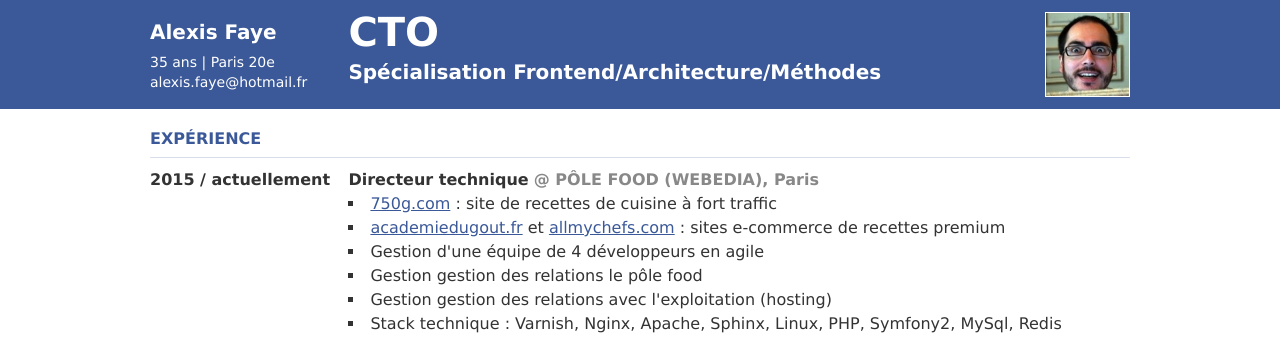
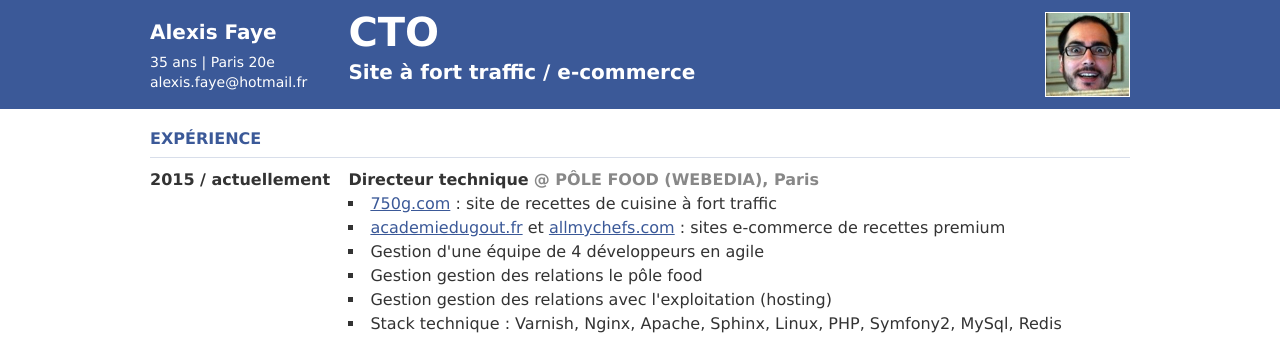
Before and after one commit to stol/cv, a PHP site: page / in a window 1280 px wide. Shown: the top 364 px of the page. Run offline with PHP 8.4, Linux system fonts and the light colour scheme; some libraries are stand-ins or nearby versions.

Commit message:
update header

```diff
--- a/index.php
+++ b/index.php
@@ -33,7 +33,7 @@
 
                         <h2 class="header__job">
                             <span class="header__job-label">CTO</span>
-                            <span class="header__job-spe">Spécialisation Frontend/Architecture/Méthodes</span>
+                            <span class="header__job-spe">Site à fort traffic / e-commerce</span>
                         </h2>
                     </div><!--
                  --><div class="layout__item palm-1/1 lap-1/4 1/10">
```
